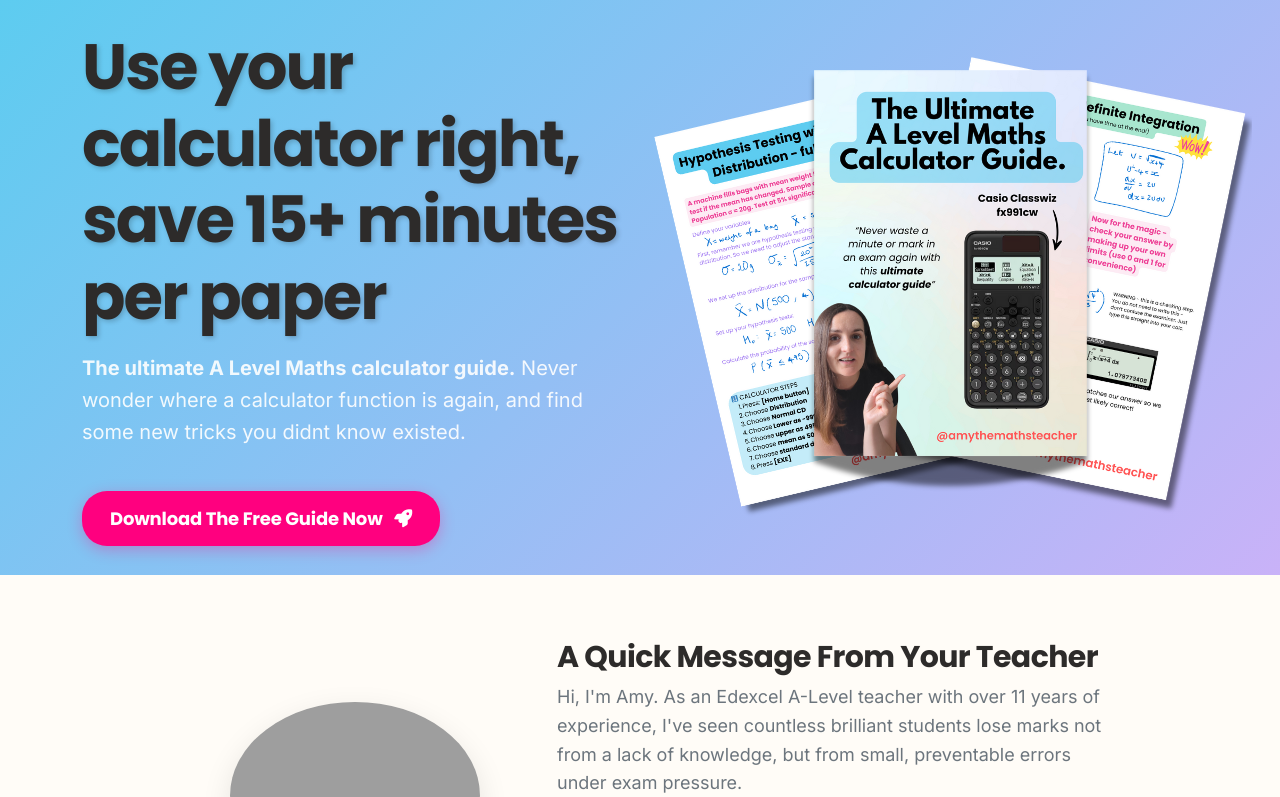
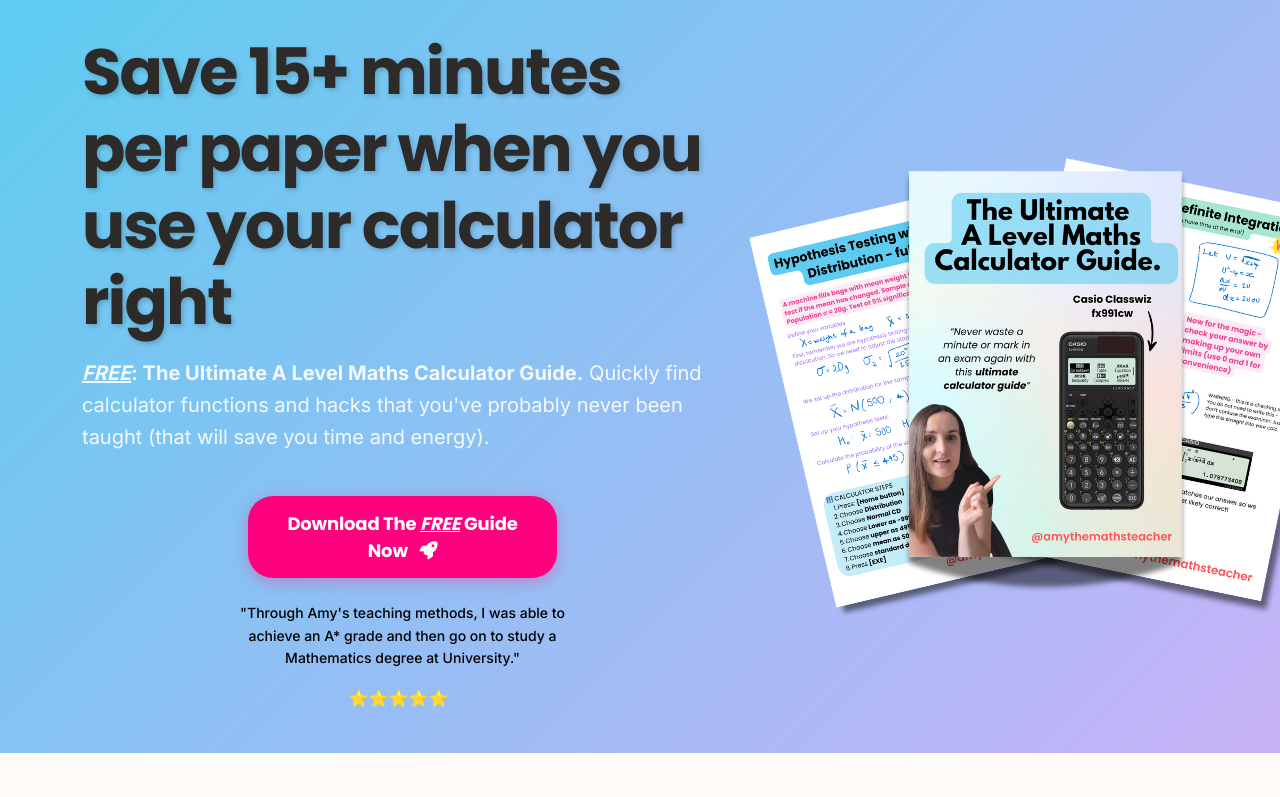
Before and after one commit to AmyB173/mathstutoringwithamy, a PHP site: page /calculator-guide in a window 1280 px wide; the page is wider, and only the part inside the window is pictured. Shown: the top 797 px of that part. Run offline with PHP 8.4, Linux system fonts and the light colour scheme; some libraries are stand-ins or nearby versions; grey boxes are pictures that could not be loaded.

Commit message:
update langing page calc and pdf

```diff
--- a/calculator-guide.php
+++ b/calculator-guide.php
@@ -57,24 +57,66 @@
             color: var(--warm-blue);
             margin-bottom: 0.5rem;
         }
+
+        @media (max-width: 991.98px) {
+            .hero-section-v3 .mockup-img-v3 {
+                /* Don't use a fixed width. Let it be 100% of the column width. */
+                /* You can optionally add a max-width if you don't want it to be huge on tablets */
+                max-width: 400px;
+
+                /* This adds space above the image and the 'auto' centers it horizontally */
+                margin: 2rem auto 0;
+            }
+        }
     </style>
+    <!-- MailerLite Universal -->
+    <script>
+        (function(w, d, e, u, f, l, n) {
+            w[f] = w[f] || function() {
+                    (w[f].q = w[f].q || [])
+                    .push(arguments);
+                }, l = d.createElement(e), l.async = 1, l.src = u,
+                n = d.getElementsByTagName(e)[0], n.parentNode.insertBefore(l, n);
+        })
+        (window, document, 'script', 'https://assets.mailerlite.com/js/universal.js', 'ml');
+        ml('account', '1562175');
+    </script>
+    <!-- End MailerLite Universal -->
 </head>
 
 <body>
     <section class="hero-section-v3">
-        <div class="container">
+        <div class="container pt-4">
             <div class="row align-items-center">
+                <div class="col-lg-7">
+                    <h1 class="display-3">Save 15+ minutes per paper when you use your calculator right</h1>
+                    <p class="lead fw-normal mt-3">
+                        <strong><em><u>FREE</u></em>: The Ultimate A Level Maths Calculator Guide.</strong> Quickly find calculator functions and hacks that you've probably never been taught (that will save you time and energy).
+                    </p>
+                    <div class="row flex-column  justify-content-center align-items-center">
                         <div class="col-lg-6">
-                    <h1 class="display-3">Use your calculator right, save 15+ minutes per paper</h1>
-                    <p class="lead fw-normal mt-3">
-                        <strong>The ultimate A Level Maths calculator guide.</strong> Never wonder where a calculator function is again, and find some new tricks you didnt know existed.
-                    </p>
-                    <a href="#download-form" class="btn btn-bright-pink btn-lg mt-4">Download The Free Guide Now <i class="fas fa-rocket ms-2"></i></a>
+                            <a href="#download-form" class="btn btn-bright-pink btn-lg mt-4">Download The <strong><em><u>FREE</u></em></strong> Guide Now <i class="fas fa-rocket ms-2"></i></a>
                         </div>
-                <div class="col-lg-6 text-center d-none d-lg-block">
+                        <div class="col-lg-8 flex-col align-items-center justify-contents--lg-center">
+                            <!-- Social Proof Section -->
+                            <div class="text-center mb-4">
+                                <div class="d-inline-flex flex-column text-black align-items-center bg-opacity-20 rounded-pill px-3 py-2">
+                                    <small class="fw-medium p-3">"Through Amy's teaching methods, I was able to achieve an A* grade and then go on to study a Mathematics degree at University."</small>
+                                    <div class="me-2">
+                                        ⭐⭐⭐⭐⭐
+                                    </div>
+
+                                </div>
+                            </div>
+                        </div>
+                    </div>
+
+                </div>
+                <div class="col-lg-5 text-center ">
                     <img src="./assets/images/calc-guide-mockup2.png" alt="A mock-up of the Calculator Secrets PDF guide" class="img-fluid mockup-img-v3">
                 </div>
             </div>
+
         </div>
     </section>
     <section class="section fade-in">
@@ -86,7 +128,7 @@
                 <div class="col-lg-6 mt-4 mt-lg-0">
                     <h2>A Quick Message From Your Teacher</h2>
                     <p class="text-secondary">Hi, I'm Amy. As an Edexcel A-Level teacher with over 11 years of experience, I've seen countless brilliant students lose marks not from a lack of knowledge, but from small, preventable errors under exam pressure.</p>
-                    <p class="text-secondary">I created this guide because knowing your calculator inside out saves you so much time and can help you avoid easy errors. These are the exact techniques I share with my private tutoring students, and I want you to have them too.</p>
+                    <p class="text-secondary">I created this guide because knowing your calculator inside out <strong>saves you so much time</strong> and can help you <strong>avoid easy errors</strong>. These are the exact techniques I share with my private tutoring students, and I want you to have them too.</p>
                 </div>
             </div>
         </div>
@@ -178,7 +220,7 @@
                 </div>
                 <div class="col-md-6 ps-md-5">
                     <h4 class="mt-3 mt-md-0">Help you factorise difficult expressions</h4>
-                    <p class="text-secondary">Stop wasting minutes on polynomial division or complex quadratics. Your calculator can give you the roots instantly, making factorisation a breeze and saving you valuable exam time.</p>
+                    <p class="text-secondary"><strong>Stop wasting precious exam minutes</strong> on polynomial division or complex quadratics. Your calculator can give you the roots instantly, making factorisation a breeze and saving you valuable exam time (and brain space).</p>
                 </div>
             </div>
 
@@ -188,7 +230,7 @@
                 </div>
                 <div class="col-md-6 pe-md-5 order-md-1">
                     <h4 class="mt-3 mt-md-0">Find the critical region in one or two steps</h4>
-                    <p class="text-secondary">Hypothesis testing can be tricky. Finding the critical region is often the worse part. You can actually find the critical region in just a few steps using this underused calculator function</p>
+                    <p class="text-secondary">Hypothesis testing can be tricky. Finding the critical region is often the worse part. You can actually <strong>find the critical region in just a few steps</strong> using this underused calculator function</p>
                 </div>
             </div>
 
@@ -223,15 +265,7 @@
                     <p class="lead mb-4">Enter your details to get the free, comprehensive A Level Maths calculator guide sent straight to your inbox.</p>
 
                     <div class="warm-card download-form-card">
-                    <form action="YOUR_FORM_HANDLER_URL" method="POST">
-                        <div class="mb-3">
-                            <input type="text" class="form-control form-control-lg" name="first_name" placeholder="First Name" required>
-                        </div>
-                        <div class="mb-3">
-                            <input type="email" class="form-control form-control-lg" name="email" placeholder="Email Address" required>
-                        </div>
-                        <button type="submit" class="btn btn-bright-pink btn-lg w-100">Send Me The Guide!</button>
-                    </form>
+                        <div class="ml-embedded" data-form="0JrKil"></div>
                         <p class="mt-3 small text-muted">You'll receive the guide and occasional emails with more A-Level tips. Unsubscribe anytime.</p>
                     </div>
                 </div>
```
Also changed, not shown: 1 other file. Lines whose indentation alone changed are shown as unchanged.
